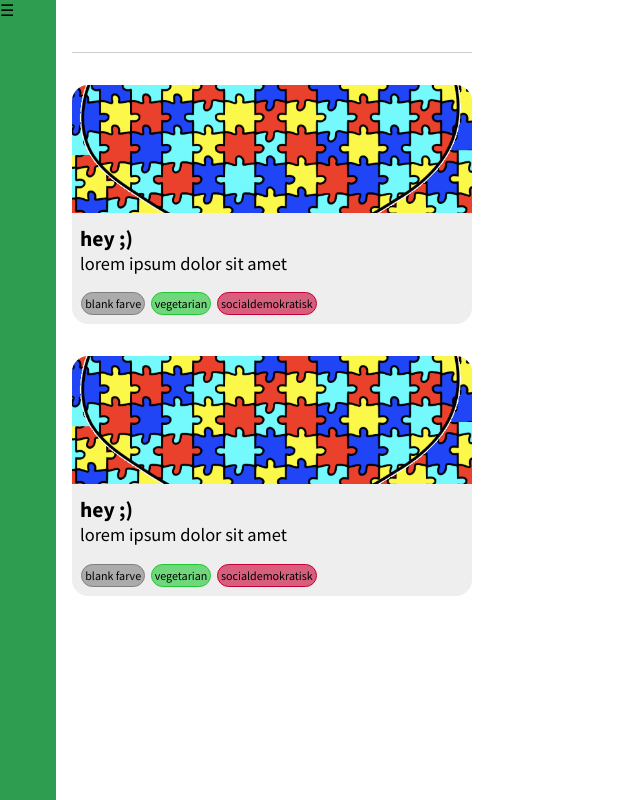
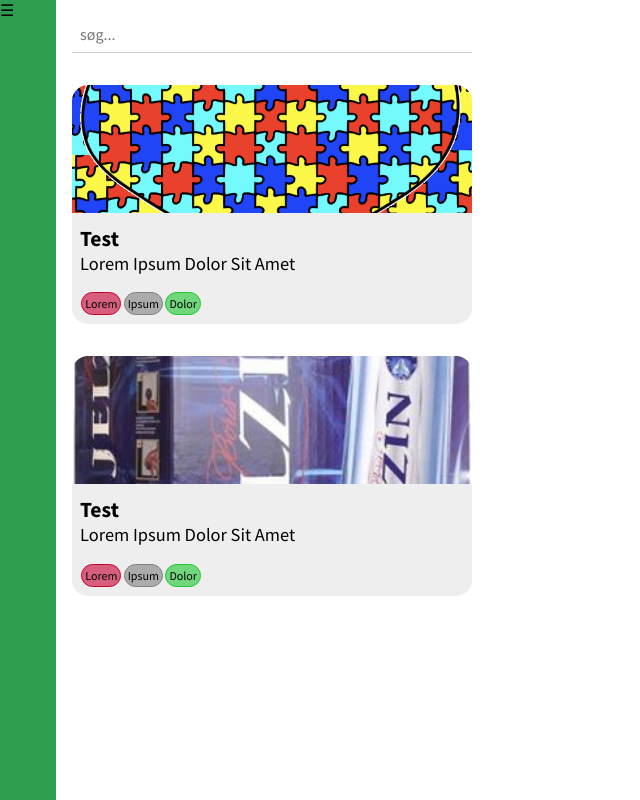
Before and after one commit to SimonFJ20/food-app, a plain HTML site: page concepts/frontend-draft/index.html in a window 1280 px wide. Shown: the whole page, without its empty margins (0-640 px from the left). Drawn offline with Linux system fonts and the light colour scheme.

Commit message:
added code generating cards

```diff
--- a/concepts/frontend-draft/index.html
+++ b/concepts/frontend-draft/index.html
@@ -46,33 +46,10 @@
 
     </div>-->
     <!-- main screen design -->
-    <div class="menu">
-        <input id="food-search" type="search">
-        <div class="card">
-            <img class="card__image" src="autisme.png">
-            <div class="card__content">
-                <h3>hey ;)</h3>
-                <p>lorem ipsum dolor sit amet</p>
-                <div class="card__tag-container">
-                    <p class="card__tag">blank farve</p>
-                    <p class="card__tag card__tag--green">vegetarian</p>
-                    <p class="card__tag card__tag--red">socialdemokratisk</p>
-                </div>
-            </div>
-        </div>
-        <div class="card">
-            <img class="card__image" src="autisme.png">
-            <div class="card__content">
-                <h3>hey ;)</h3>
-                <p>lorem ipsum dolor sit amet</p>
-                <div class="card__tag-container">
-                    <p class="card__tag">blank farve</p>
-                    <p class="card__tag card__tag--green">vegetarian</p>
-                    <p class="card__tag card__tag--red">socialdemokratisk</p>
-                </div>
-            </div>
-        </div>
+    <div class="menu" id="main-menu">
+        <input id="food-search" type="search" placeholder="søg...">
     </div>
 
+    <script src="spaghetti/generateCards.js"></script>
 </body>
 </html>
--- /dev/null
+++ b/concepts/frontend-draft/spaghetti/generateCards.js
@@ -0,0 +1,77 @@
+const menu = document.getElementById('main-menu')
+
+const colors = {
+    Lorem: 'red',
+    Dolor: 'green'
+}
+
+const generateCard = (properties) => {
+    let card = document.createElement('div')
+    card.className = 'card'
+
+    if (properties.imageSource) {
+        let foodImage = document.createElement('img')
+        foodImage.className = 'card__image'
+        foodImage.src = properties.imageSource
+        card.appendChild(foodImage)
+    }
+
+    let contentContainer = document.createElement('div')
+    contentContainer.className = 'card__content'
+
+    card.appendChild(contentContainer)
+
+    let foodName = document.createElement('h3')
+    foodName.textContent = properties.name
+    let foodDescription = document.createElement('p')
+    foodDescription.textContent = properties.description
+
+    let tagContainer = document.createElement('div')
+    tagContainer.className = 'card__tag-container'
+
+    contentContainer.append(foodName, foodDescription, tagContainer)
+
+    for (tag in properties.tags) {
+        let tagElement = document.createElement('p')
+        tagElement.textContent = properties.tags[tag]
+        tagElement.className = 'card__tag'
+        if (colors[properties.tags[tag]]) {
+            tagElement.className += ' card__tag--' + colors[properties.tags[tag]]
+        }
+        tagContainer.appendChild(tagElement)
+    }
+
+    menu.appendChild(card)
+
+}
+
+let generateCards = (cardList) => {
+    for (card in cardList) {
+        generateCard(cardList[card])
+    }
+}
+
+
+// Example code:
+generateCards([
+    {
+        name: 'Test',
+        description: 'Lorem Ipsum Dolor Sit Amet',
+        imageSource: 'autisme.png',
+        tags: [
+            'Lorem',
+            'Ipsum',
+            'Dolor'
+        ]
+    },
+    {
+        name: 'Test',
+        description: 'Lorem Ipsum Dolor Sit Amet',
+        imageSource: 'vodka.jpg',
+        tags: [
+            'Lorem',
+            'Ipsum',
+            'Dolor'
+        ]
+    }
+])
```
Also changed, not shown: concepts/frontend-draft/vodka.jpg (added).
